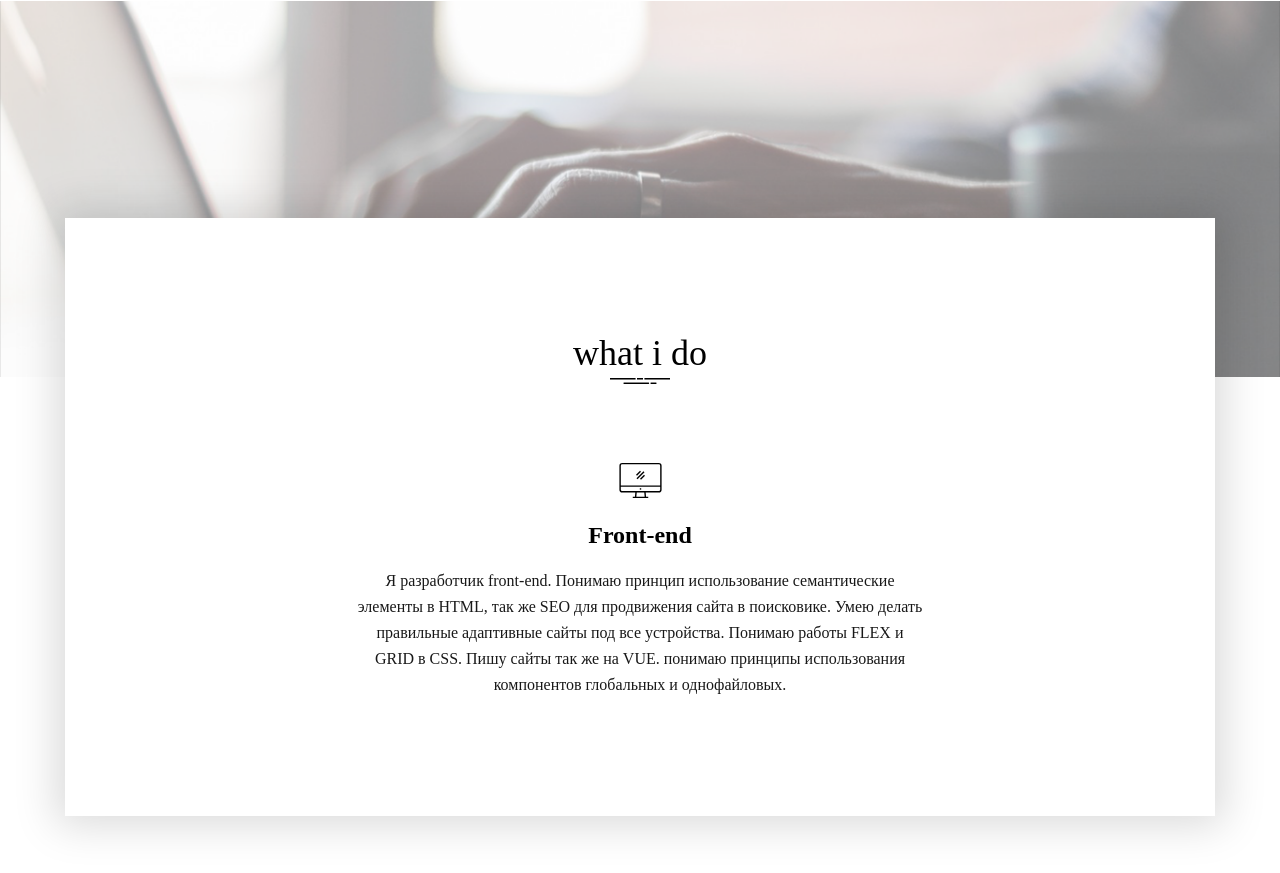
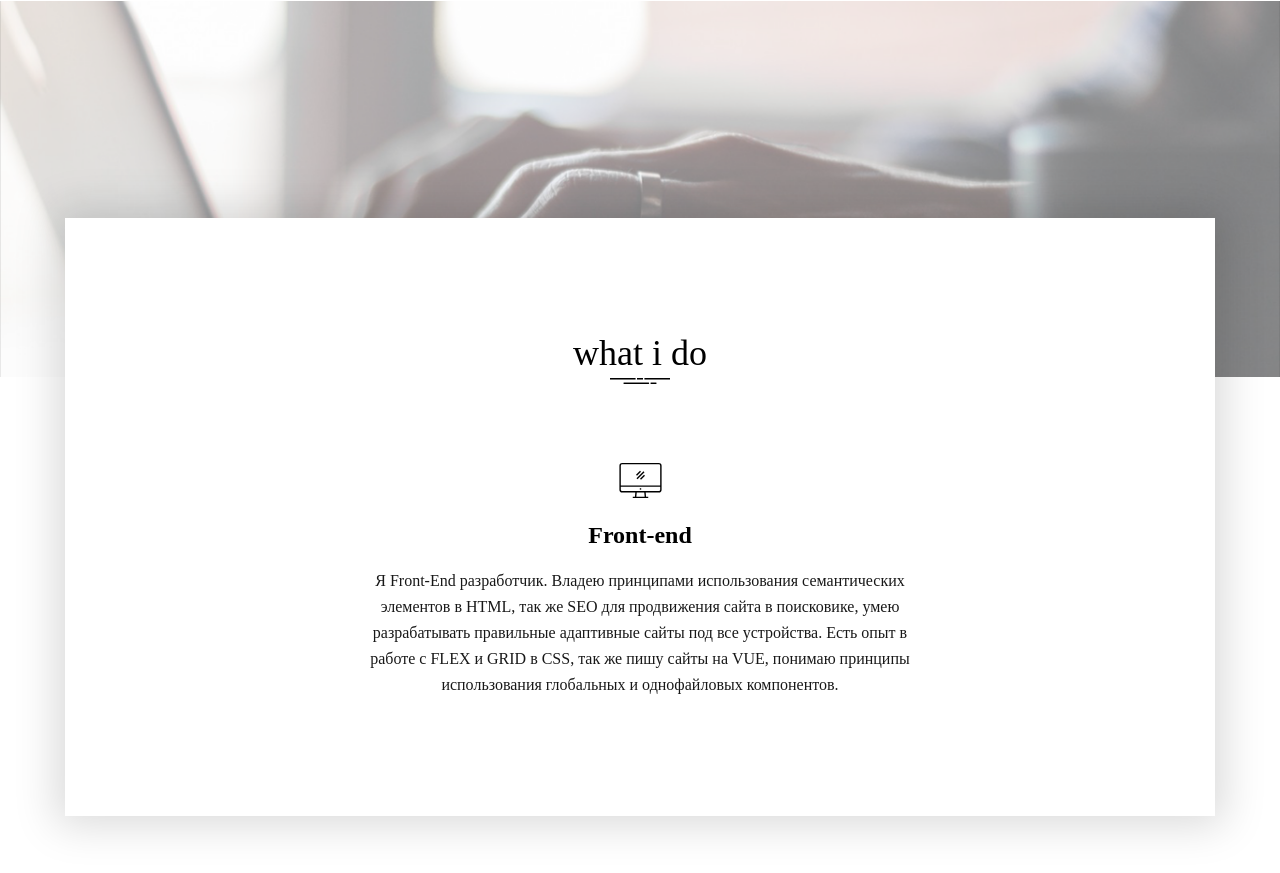
Before and after one commit to Feytulla/feytulla.github.io, a plain HTML site: page index.html in a window 1280 px wide. Shown: the part 1836-2709 px from the top of the page. Drawn offline with Linux system fonts and the light colour scheme; files whose address does not match are found by name; a web font is replaced by a local one.

Commit message:
Text corrections

```diff
--- a/index.html
+++ b/index.html
@@ -49,7 +49,7 @@
                     <p class="about__info">
                         Привет! Я <b>Фейтулла</b>, Front-end developer.Человек, который любит свое дело и выполняет его
                         качественно и быстро. Мне нравится создавать сайты,делать их необычными, функциональными. Если
-                        вас заинтересовало моё портфолио, то я открыт к предложениям и проектам</p>
+                        вас заинтересовало моё портфолио, то я открыт к предложениям и проектам.</p>
                     <a href="#!" class="about__btn">download my cv</a>
                 </div>
             </div>
@@ -102,10 +102,11 @@
                             <img src="images/imac.svg" alt="Фолбэк">
                         </object>
                         <h3 class="skill-info__item-title">Front-end</h3>
-                        <p class="skill-info__item-content">Я разработчик front-end. Понимаю принцип использование
-                            семантические элементы в HTML, так же SEO для продвижения сайта в поисковике. Умею делать
-                            правильные адаптивные сайты под все устройства. Понимаю работы FLEX и GRID в CSS. Пишу сайты
-                            так же на VUE. понимаю принципы использования компонентов глобальных и однофайловых.
+                        <p class="skill-info__item-content">Я Front-End разработчик. Владею принципами использования
+                            семантических элементов в HTML, так же SEO для продвижения сайта в поисковике, умею
+                            разрабатывать правильные адаптивные сайты под все устройства. Есть опыт в работе с FLEX и
+                            GRID в CSS, так же пишу сайты на VUE, понимаю принципы использования глобальных и
+                            однофайловых компонентов.
                         </p>
                     </div>
                 </div>
```
